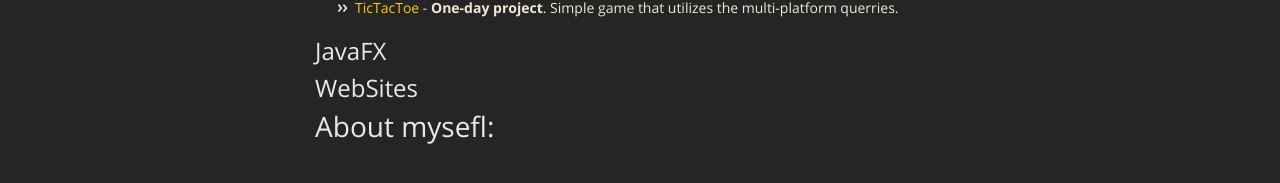
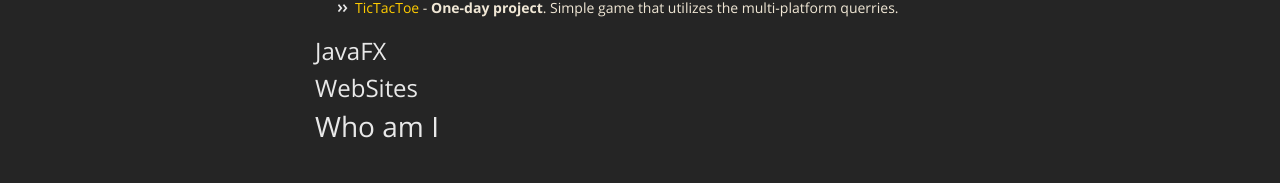
Before and after one commit to SimonGoatbeard/simongoatbeard.github.io, a Jekyll site: the page built from index.md, in a window 1280 px wide. Shown: the part 456-639 px from the top of the page. Built offline with Jekyll 4.4.1, drawn with Linux system fonts in a browser that asks for light colours; nearby versions of some CDN libraries; our own code applies the rules of GitHub Pages for plain Markdown files.

Commit message:
Update index.md

```diff
--- a/index.md
+++ b/index.md
@@ -15,7 +15,7 @@ layout: default
 ## WebSites
 
 
-# About mysefl:
+# Who am I
 
 
 
```
